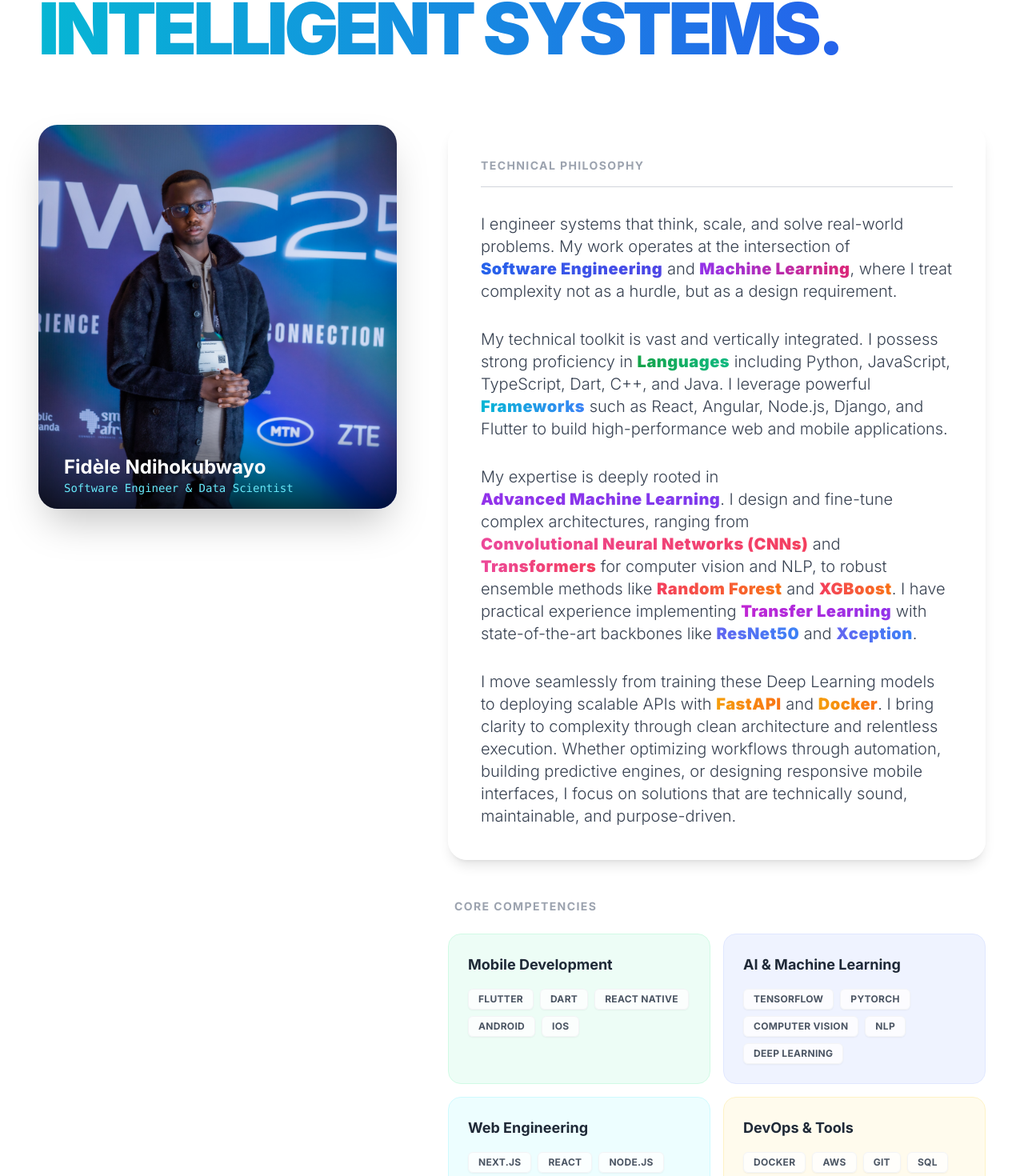
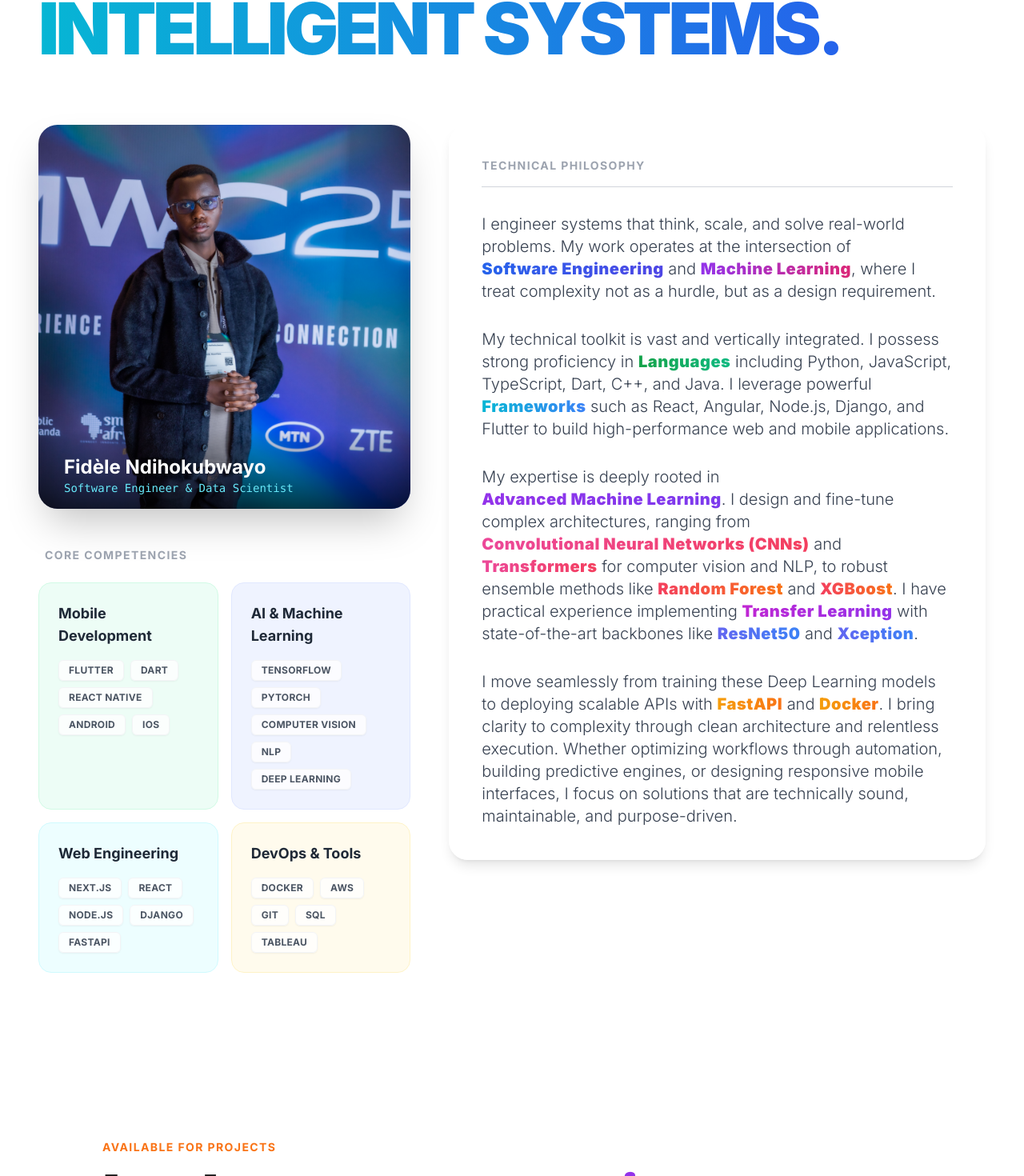
Before and after one commit to Fidele012/My-Personalized-Portfolio, a Next.js app: page /about in a window 1280 px wide. Shown: the part 245-1715 px from the top of the page at 80% size. Built offline with nearby package versions, Linux system fonts and the light colour scheme.

Commit message:
Adjusted about page layout for desktop

```diff
--- a/src/app/about/page.tsx
+++ b/src/app/about/page.tsx
@@ -12,7 +12,6 @@ export default function AboutPage() {
     tools: ["Docker", "AWS", "Git", "SQL", "Tableau"]
   };
 
-  // Helper component for gradient text
   const Highlight = ({ children, colorClass }: { children: React.ReactNode, colorClass: string }) => (
     <span className={`font-black tracking-wide text-transparent bg-clip-text bg-gradient-to-r ${colorClass} hover:scale-105 inline-block transition-transform duration-300 cursor-default select-none`}>
       {children}
@@ -25,7 +24,6 @@ export default function AboutPage() {
       <Navbar />
 
       <section className="pt-40 px-6 md:px-12 pb-20 max-w-7xl mx-auto">
-        {/* Title */}
         <motion.div
            initial={{ opacity: 0, scale: 0.9 }}
            animate={{ opacity: 1, scale: 1 }}
@@ -38,17 +36,18 @@ export default function AboutPage() {
             </h1>
         </motion.div>
 
-        <div className="flex flex-col lg:flex-row gap-16 items-start">
+        {/* --- GRID LAYOUT --- */}
+        {/* We use a Grid to allow reordering without duplication */}
+        <div className="grid grid-cols-1 lg:grid-cols-12 gap-12 items-start">
 
-            {/* --- LEFT: PHOTO CARD (The Backdrop) --- */}
+            {/* 1. PHOTO (Order 1 on Mobile, Left Top on Desktop) */}
             <motion.div
                 initial={{ opacity: 0, x: -50 }}
                 animate={{ opacity: 1, x: 0 }}
                 transition={{ duration: 1 }}
-                // LAYER 0: Stays at the back
-                className="lg:w-[40%] w-full sticky top-32 z-0"
+                // Desktop: Spans 5 columns. Mobile: Order 1.
+                className="lg:col-span-5 order-1 relative z-0"
             >
-                {/* 3D Card Effect */}
                 <div className="relative group w-full h-[60vh] rounded-3xl overflow-hidden shadow-2xl transition-transform duration-700 hover:scale-[1.02]">
                     <div className="absolute inset-0 bg-gradient-to-tr from-gray-200 to-gray-100 flex items-center justify-center">
                          <img
@@ -57,8 +56,6 @@ export default function AboutPage() {
                             className="w-full h-full object-cover"
                          />
                     </div>
-
-                    {/* Overlay Info */}
                     <div className="absolute bottom-0 left-0 right-0 p-8 bg-gradient-to-t from-black/80 to-transparent text-white translate-y-4 group-hover:translate-y-0 transition-transform duration-500 z-30">
                         <h3 className="text-2xl font-bold">Fidèle Ndihokubwayo</h3>
                         <p className="text-cyan-300 font-mono text-sm">Software Engineer & Data Scientist</p>
@@ -66,43 +63,38 @@ export default function AboutPage() {
                 </div>
             </motion.div>
 
-            {/* --- RIGHT: NARRATIVE & SKILLS (The Floating Content) --- */}
+            {/* 2. NARRATIVE (Order 2 on Mobile, Right Side on Desktop) */}
             <motion.div
                 initial={{ opacity: 0, y: 50 }}
                 animate={{ opacity: 1, y: 0 }}
                 transition={{ delay: 0.3, duration: 1 }}
-                // LAYER 20: This Z-index ensures this content slides OVER the sticky image
-                className="lg:w-[60%] flex flex-col gap-12 relative z-20"
+                // Desktop: Spans 7 columns AND 2 ROWS. This forces it to occupy the full right height.
+                // Mobile: Order 2.
+                className="lg:col-span-7 order-2 lg:row-span-2 relative z-20"
             >
-                {/* Bio */}
-                {/* Added 'backdrop-blur' so if it floats over the image, it looks nice */}
                 <div className="bg-white/80 backdrop-blur-xl p-10 rounded-3xl border border-white/60 shadow-lg">
                     <h3 className="text-sm font-bold uppercase tracking-widest text-gray-400 mb-8 border-b border-gray-300 pb-4">Technical Philosophy</h3>
-
                     <div className="space-y-8 text-lg md:text-xl leading-relaxed text-gray-700 font-light">
                         <p>
                             I engineer systems that think, scale, and solve real-world problems. My work operates at the intersection of <Highlight colorClass="from-blue-600 to-indigo-600">Software Engineering</Highlight> and <Highlight colorClass="from-purple-600 to-pink-600">Machine Learning</Highlight>, where I treat complexity not as a hurdle, but as a design requirement.
                         </p>
-
                         <p>
                             My technical toolkit is vast and vertically integrated. I possess strong proficiency in <Highlight colorClass="from-green-600 to-emerald-500">Languages</Highlight> including Python, JavaScript, TypeScript, Dart, C++, and Java. I leverage powerful <Highlight colorClass="from-cyan-500 to-blue-500">Frameworks</Highlight> such as React, Angular, Node.js, Django, and Flutter to build high-performance web and mobile applications.
                         </p>
-
                         <p>
                             My expertise is deeply rooted in <Highlight colorClass="from-purple-600 to-violet-600">Advanced Machine Learning</Highlight>. I design and fine-tune complex architectures, ranging from <Highlight colorClass="from-pink-500 to-rose-500">Convolutional Neural Networks (CNNs)</Highlight> and <Highlight colorClass="from-pink-500 to-rose-500">Transformers</Highlight> for computer vision and NLP, to robust ensemble methods like <Highlight colorClass="from-rose-500 to-orange-500">Random Forest</Highlight> and <Highlight colorClass="from-rose-500 to-orange-500">XGBoost</Highlight>. I have practical experience implementing <Highlight colorClass="from-fuchsia-600 to-purple-600">Transfer Learning</Highlight> with state-of-the-art backbones like <Highlight colorClass="from-indigo-500 to-blue-500">ResNet50</Highlight> and <Highlight colorClass="from-indigo-500 to-blue-500">Xception</Highlight>.
                         </p>
-
                         <p>
                             I move seamlessly from training these Deep Learning models to deploying scalable APIs with <Highlight colorClass="from-amber-500 to-orange-500">FastAPI</Highlight> and <Highlight colorClass="from-amber-500 to-orange-500">Docker</Highlight>. I bring clarity to complexity through clean architecture and relentless execution. Whether optimizing workflows through automation, building predictive engines, or designing responsive mobile interfaces, I focus on solutions that are technically sound, maintainable, and purpose-driven.
                         </p>
                     </div>
                 </div>
+            </motion.div>
 
-                {/* Skills Grid */}
-                {/* Because of 'z-20' on the parent, these will now float ON TOP of the picture when you scroll */}
-                <div>
+            {/* 3. SKILLS (Order 3 on Mobile, Left Bottom on Desktop) */}
+            <div className="lg:col-span-5 order-3 relative z-20">
                 <h3 className="text-sm font-bold uppercase tracking-widest text-gray-400 mb-6 ml-2">Core Competencies</h3>
-                    <div className="grid grid-cols-1 md:grid-cols-2 gap-4">
+                <div className="grid grid-cols-1 md:grid-cols-2 lg:grid-cols-1 xl:grid-cols-2 gap-4">
                     {[
                         { title: "Mobile Development", tags: skills.mobile, color: "bg-emerald-50/90 border-emerald-100" },
                         { title: "AI & Machine Learning", tags: skills.ml, color: "bg-indigo-50/90 border-indigo-100" },
@@ -121,7 +113,6 @@ export default function AboutPage() {
                 </div>
             </div>
 
-            </motion.div>
         </div>
       </section>
 
```
Lines whose indentation alone changed are shown as unchanged.
